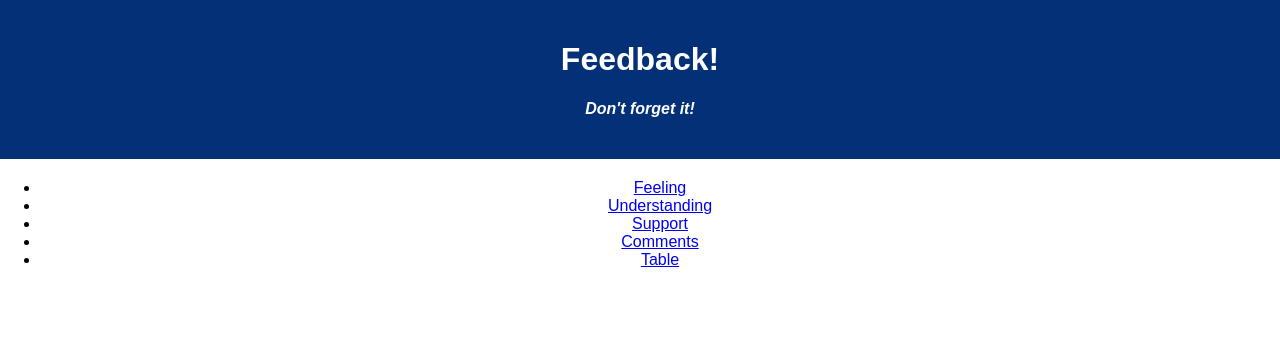
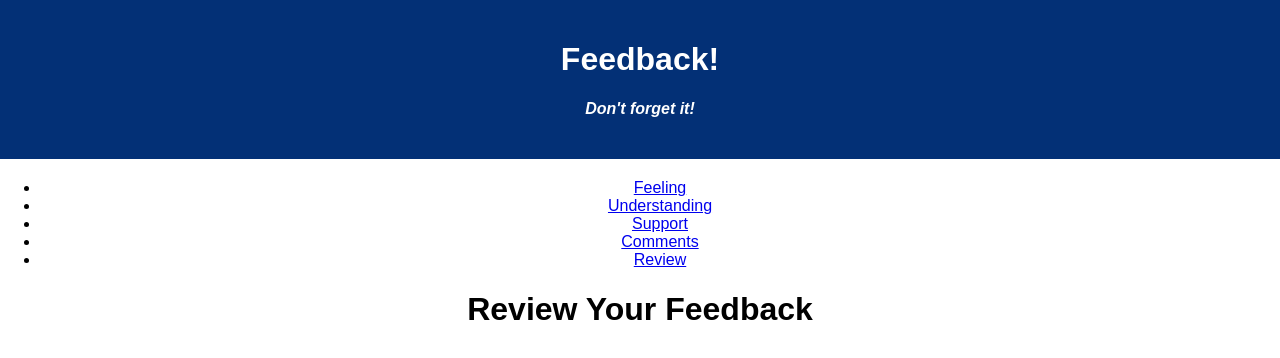
Before and after one commit to connorpeck/weekend-redux-feedback-loop, a React (Create React App) app: page /#/review in a window 1280 px wide. Shown: the top 358 px of the page. Built offline with nearby package versions, Linux system fonts and the light colour scheme.

Commit message:
review comp working

```diff
--- a/src/components/App/App.jsx
+++ b/src/components/App/App.jsx
@@ -6,8 +6,9 @@ import Feeling from '../Feeling/Feeling';
 import Understanding from '../Understanding/Understanding';
 import Support from '../Support/Support';
 import Comments from '../Comments/Comments';
-import Table from '../Comments/Table/Table';
+import Review from '../Review/Review';
 import {useSelector} from 'react-redux';
+
 
 function App() {
 
@@ -23,7 +24,7 @@ function App() {
         <li><a href="/#/understanding">Understanding</a></li>
         <li><a href="/#/support">Support</a></li>
         <li><a href="/#/comments">Comments</a></li>
-        <li><a href="/#/table">Table</a></li>
+        <li><a href="/#/review">Review</a></li>
 
       </ul>
       <Router>
@@ -39,8 +40,8 @@ function App() {
       <Route path='/comments' >
       < Comments />
       </Route>
-      <Route path='/table' >
-      < Table />
+      <Route path='/review' >
+      < Review />
       </Route>
       </Router>
     </div>
--- a/src/components/Comments/Comments.jsx
+++ b/src/components/Comments/Comments.jsx
@@ -1,7 +1,10 @@
 import { useState } from 'react';
+import {useDispatch, useSelector} from 'react-redux';
 
 function Comments( props ){
     const [ comments, setComments ] = useState( null );
+    const commentsReducer = useSelector( store => store.commentsReducer);
+    const dispatch = useDispatch();
 
     const collectComments = () => {
         console.log(event.target.value);
@@ -9,6 +12,8 @@ function Comments( props ){
     }
     const storeComments = () => {
         console.log(comments);
+        dispatch ( { type: 'ADD_COMMENTS', payload: comments});
+
     }
     return (
         <div>
--- a/src/components/Comments/Table/Table.jsx
+++ /dev/null
@@ -1,15 +0,0 @@
-import {useState} from 'react';
-import { useSelector } from 'react-redux';
-
-function Table( props ){
-    const [hook, setHook] = useState ( null )
-    const feelingReducer = useSelector ( store => store.feelingReducer);
-    return (
-        <div>
-            <h2>{feelingReducer}</h2>
-        </div>
-
-    );
-}
-
-export default Table;
--- /dev/null
+++ b/src/components/Review/Review.jsx
@@ -0,0 +1,31 @@
+import {useState} from 'react';
+import { useSelector } from 'react-redux';
+import './review.css'
+
+function Review( props ){
+    const [hook, setHook] = useState ( null )
+    const feelingReducer = useSelector ( store => store.feelingReducer);
+    const understandingReducer = useSelector ( store => store.understandingReducer);
+    const supportReducer = useSelector ( store => store.supportReducer);
+    const commentsReducer = useSelector ( store => store.commentsReducer);
+    return (
+        <div>
+            <h1>Review Your Feedback</h1>
+
+            <table>
+                <tbody>
+            <tr>{feelingReducer} </tr>
+            <tr>{understandingReducer}</tr>
+            <tr>{supportReducer}</tr>
+            <tr>{commentsReducer}</tr>
+            </tbody>
+
+            </table>
+
+
+        </div>
+
+    );
+}
+
+export default Review;
--- /dev/null
+++ b/src/components/Review/review.css
@@ -0,0 +1,10 @@
+
+
+table, tbody, tr {
+    border: 3px solid #122b9c;
+    border-collapse: collapse;
+    align-items:center ;
+    margin: auto;
+    width: 50%;
+    padding: 10px;
+}
--- a/src/components/Support/Support.jsx
+++ b/src/components/Support/Support.jsx
@@ -1,7 +1,11 @@
 import { useState } from 'react';
+import {useDispatch, useSelector} from 'react-redux';
 
 function Support( props ){
     const [ support, setSupport ] = useState( null );
+
+    const supportReducer = useSelector( store => store.supportReducer);
+    const dispatch = useDispatch();
 
     const collectSupport = () => {
         console.log(event.target.value);
@@ -9,6 +13,7 @@ function Support( props ){
     }
     const storeSupport = () => {
         console.log(support);
+        dispatch ( { type: 'ADD_SUPPORT', payload: support});
     }
     return (
         <div>
--- a/src/components/Understanding/Understanding.jsx
+++ b/src/components/Understanding/Understanding.jsx
@@ -1,7 +1,11 @@
 import { useState } from 'react';
+import {useDispatch, useSelector} from 'react-redux';
 
 function Understanding( props ){
     const [ understanding, setUnderstanding ] = useState( null );
+
+    const understandingReducer = useSelector( store => store.understandingReducer);
+    const dispatch = useDispatch();
 
     const collectUnderstanding = () => {
         console.log(event.target.value);
@@ -9,6 +13,7 @@ function Understanding( props ){
     }
     const storeUnderstanding = () => {
         console.log(understanding);
+        dispatch ( { type: 'ADD_UNDERSTANDING', payload: understanding});
     }
 
     return (
--- a/src/index.js
+++ b/src/index.js
@@ -14,10 +14,38 @@ const feelingReducer = (state='', action) =>{
     return state;
 } // end feeling reducer
 
+const understandingReducer = (state='', action) =>{
+    console.log('understandingReducer', action);
+    if (action.type === 'ADD_UNDERSTANDING'){
+        state = action.payload
+    }
+    return state;
+} // end understanding reducer
+
+const supportReducer = (state='', action) =>{
+    console.log('supportReducer', action);
+    if (action.type === 'ADD_SUPPORT'){
+        state = action.payload
+    }
+    return state;
+} // end support reducer
+
+const commentsReducer = (state='', action) =>{
+    console.log('commentsReducer', action);
+    if (action.type === 'ADD_COMMENTS'){
+        state = action.payload
+    }
+    return state;
+} // end comments reducer
+
+
 
 const store = createStore (
     combineReducers({
-        feelingReducer
+        feelingReducer,
+        understandingReducer,
+        supportReducer,
+        commentsReducer
     })
 ) // end create store
 ReactDOM.render(<Provider store = {store}><App /></Provider>, document.getElementById('root'));
```
